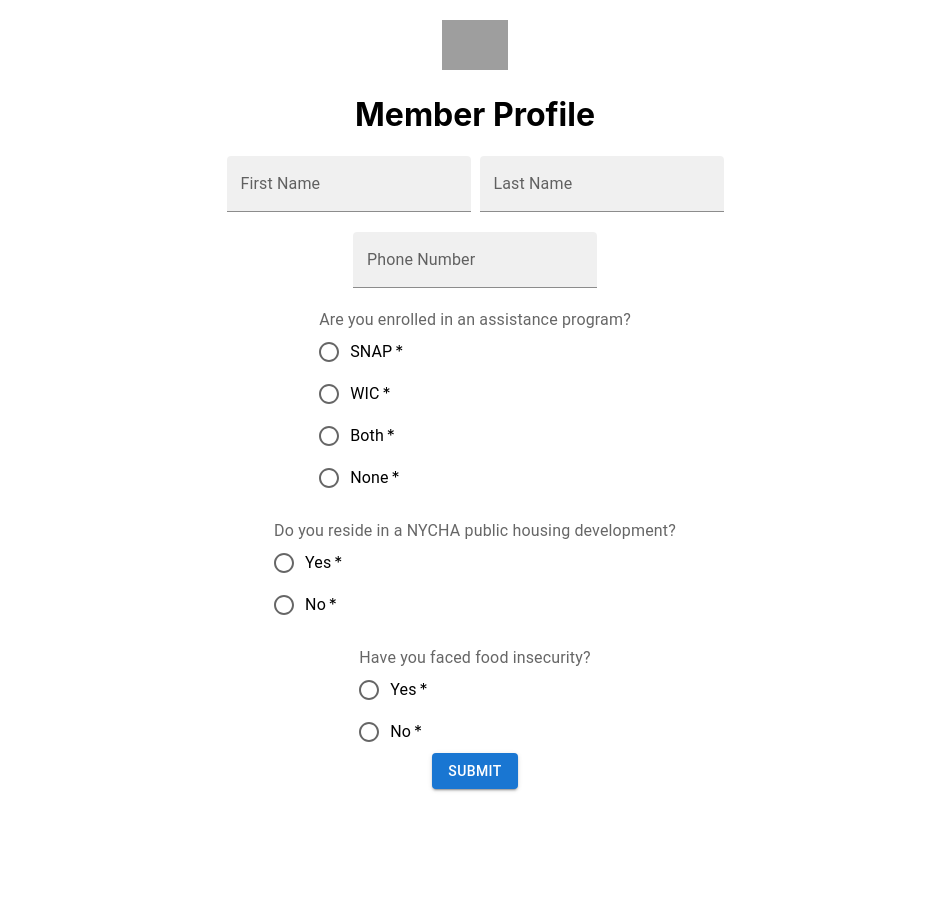
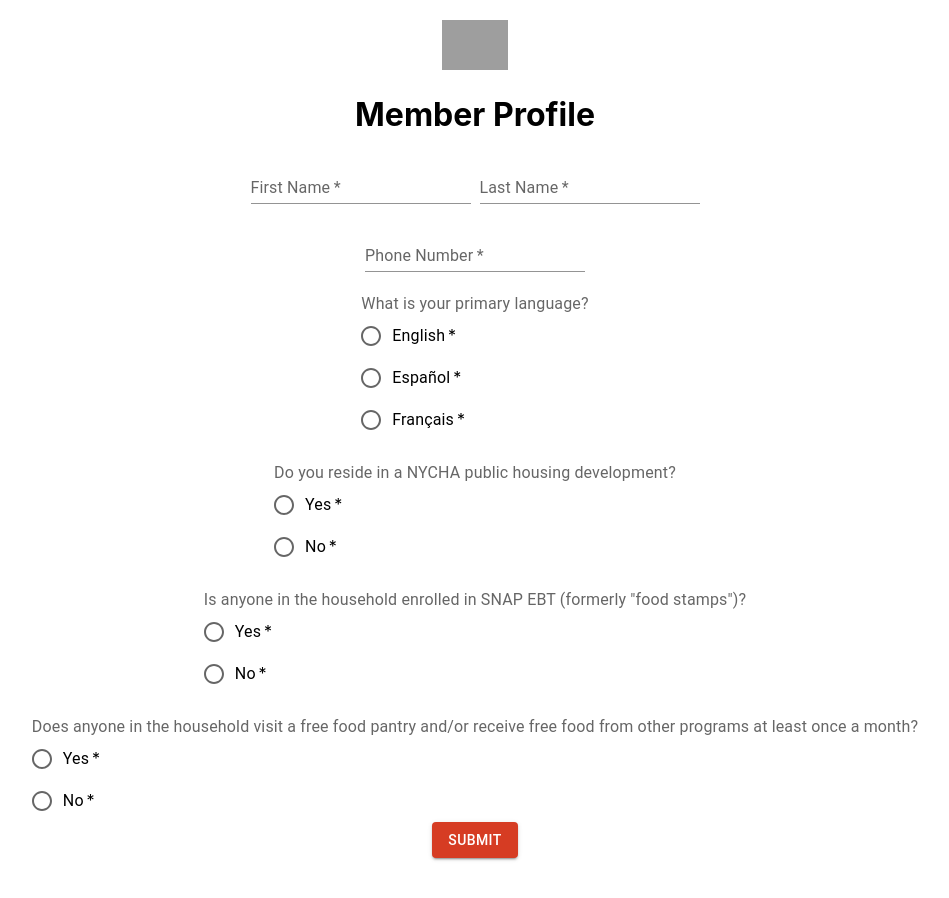
Before and after one commit to cfgdelaware23/Team-8, a React (Create React App) app in the folder Frontend/: page / in a window 1280 px wide. Shown: the whole page, without its empty margins (165-1114 px from the left). Before the commit the page ends 800 px from the top, so only its background shows below. Built offline with nearby package versions, Linux system fonts and the light colour scheme; grey boxes are pictures that could not be loaded.

Commit message:
signup finalized

```diff
--- a/Frontend/src/components/Signup.jsx
+++ b/Frontend/src/components/Signup.jsx
@@ -1,13 +1,13 @@
 import { useState } from 'react';
 import * as React from 'react';
 import FormControl from '@mui/material/FormControl';
-import InputLabel from '@mui/material/InputLabel';
-import FilledInput from '@mui/material/FilledInput';
 import Radio from '@mui/material/Radio';
 import RadioGroup from '@mui/material/RadioGroup';
 import FormControlLabel from '@mui/material/FormControlLabel';
 import FormLabel from '@mui/material/FormLabel';
 import Button from '@mui/material/Button';
+import { createTheme, ThemeProvider } from '@mui/material/styles';
+import TextField from '@mui/material/TextField';
 
 export default function Signup() {
   const [inputs, setInputs] = useState({});
@@ -18,18 +18,15 @@ export default function Signup() {
     setInputs(values => ({...values, [name]: value}))
   }
 
-  const handleAssistance = (event) => {
-    if (event.target.value === "SNAP"){
-      inputs.assistance = "SNAP"
+  const handleLanguage = (event) => {
+    if (event.target.value === "english"){
+      inputs.language = "English"
     }
-    else if (event.target.value === "WIC") {
-      inputs.assistance = "WIC"
-    }
-    else if (event.target.value === "both") {
-      inputs.assistance = "Both"
+    else if (event.target.value === "spanish"){
+      inputs.language = "Español"
     }
     else {
-      inputs.assistance = "None"
+      inputs.language = "Français"
     }
   }
 
@@ -41,6 +38,14 @@ export default function Signup() {
     }
   };
 
+  const handleAssistance = (event) => {
+    if (event.target.value === "yes") {
+      inputs.assistance = "Yes"
+    } else {
+      inputs.assistance = "No"
+    }
+  }
+
   const handleInsecurity = (event) => {
     if (event.target.value === "yes") {
       inputs.insecurity = "Yes"
@@ -49,79 +54,82 @@ export default function Signup() {
     }
   };
 
+  const theme = createTheme({
+    palette: {
+      primary: {
+        main: "#D63C23",
+      },
+    },
+  });
+
   const handleSubmit = (event) => {
     event.preventDefault();
     console.log(`Enter your first name: ${inputs.first_name}`)
     console.log(`Enter your last name: ${inputs.last_name}`)
     console.log(`Enter your cellphone number: ${inputs.number}`)
+    console.log(`What is your primary language ${inputs.language}`)
+    console.log(`Do you live in public housing? ${inputs.housing}`)
     console.log(`Are you enrolled in an assistance program? ${inputs.assistance}`)
-    console.log(`Do you live in public housing? ${inputs.housing}`)
     console.log(`Have you faced food insecurity? ${inputs.insecurity}`)
   }
 
   return (
-    // first name last name
-    // phone number
     // primary language - english, español, french
-    // Is anyone in the household enrolled in SNAP EBT (formerly "food stamps")?
-    // do u live in a housing development?
-    // Does anyone in the household visit a free food pantry and/or receive free food from other programs at least once a month?
 
     <form onSubmit={handleSubmit}>
       <br></br>
       <img src="https://codeforgood.net/wp-content/uploads/2023/09/Wellfare-Logo-1536x304.png" height="50px"/>
       <h1>Member Profile</h1>
-      <FormControl varaint="filled">
-        <InputLabel htmlFor="component-filled"> First Name</InputLabel>
-        <FilledInput
+      <TextField
+          required
           type="text"
-          id="component-outlined"
-          name="name"
+          id="standard-required"
+          label="First Name"
+          name="first_name"
           defaultValue={inputs.first_name || ""}
           onChange={handleChange}
-          required/>
-      </FormControl>
-      &nbsp;&nbsp;
-      <FormControl varaint="filled">
-        <InputLabel htmlFor="component-filled"> Last Name</InputLabel>
-        <FilledInput
+          variant="standard"
+        />
+        &nbsp;&nbsp;
+        <TextField
+          required
           type="text"
-          id="component-outlined"
-          name="name"
+          id="standard-required"
+          label="Last Name"
+          name="last_name"
           defaultValue={inputs.last_name || ""}
           onChange={handleChange}
-          required/>
-      </FormControl>
+          variant="standard"
+        />
+      <br></br>
+      <br></br>
+      <TextField
+          required
+          type="tel"
+          id="standard-required"
+          label="Phone Number"
+          name="number"
+          defaultValue={inputs.number || ""}
+          onChange={handleChange}
+          variant="standard"
+        />
       <br></br>
       <br></br>
       <FormControl>
-        <InputLabel htmlFor="component-filled">Phone Number</InputLabel>
-        <FilledInput
-          type="tel"
-          id="component-outlined"
-          name="number"
-          defaultValue={inputs.number || ""}
-          onChange={handleChange}
-          required/>
-      </FormControl>
-        <br></br>
-        <br></br>
-        <FormControl>
-          <FormLabel id="demo-radio-buttons-group-label">Are you enrolled in an assistance program?</FormLabel>
+          <FormLabel id="demo-radio-buttons-group-label">What is your primary language?</FormLabel>
           <RadioGroup
             aria-labelledby="demo-radio-buttons-group-label"
-            name="assistance-buttons-group"
-            onChange={handleAssistance}
+            name="language-buttons-group"
+            onChange={handleLanguage}
           >
-            <FormControlLabel value="SNAP" control={<Radio />} label="SNAP" required/>
-            <FormControlLabel value="WIC" control={<Radio />} label="WIC" required/>
-            <FormControlLabel value="both" control={<Radio />} label="Both" required/>
-            <FormControlLabel value="none" control={<Radio />} label="None" required/>
+            <FormControlLabel value="english" control={<Radio />} label="English" required/>
+            <FormControlLabel value="spanish" control={<Radio />} label="Español" required/>
+            <FormControlLabel value="french" control={<Radio />} label="Français" required/>
              </RadioGroup>
         </FormControl>
         <br></br>
         <br></br>
-        <FormControl>
+      <FormControl>
           <FormLabel id="demo-radio-buttons-group-label">Do you reside in a NYCHA public housing development?</FormLabel>
           <RadioGroup
             aria-labelledby="demo-radio-buttons-group-label"
@@ -135,7 +143,21 @@ export default function Signup() {
         <br></br>
         <br></br>
         <FormControl>
-          <FormLabel id="demo-radio-buttons-group-label">Have you faced food insecurity?</FormLabel>
+          <FormLabel id="demo-radio-buttons-group-label">Is anyone in the household enrolled in SNAP EBT (formerly "food stamps")?</FormLabel>
+          <RadioGroup
+            aria-labelledby="demo-radio-buttons-group-label"
+            name="assistance-buttons-group"
+            onChange={handleAssistance}
+          >
+            <FormControlLabel value="yes" control={<Radio />} label="Yes" required/>
+            <FormControlLabel value="no" control={<Radio />} label="No" required/>
+             </RadioGroup>
+        </FormControl>
+        <br></br>
+        <br></br>
+
+        <FormControl>
+          <FormLabel id="demo-radio-buttons-group-label">Does anyone in the household visit a free food pantry and/or receive free food from other programs at least once a month?</FormLabel>
           <RadioGroup
             aria-labelledby="demo-radio-buttons-group-label"
             name="insecurity-buttons-group"
@@ -147,7 +169,12 @@ export default function Signup() {
         </FormControl>
             <br></br>
 
-        <Button type="submit" variant="contained"> Submit </Button>
+            <ThemeProvider theme={theme}>
+              <Button type="submit" variant="contained" color="primary"> Submit </Button>
+            </ThemeProvider>
+            <br></br>
+            <br></br>
+            <br></br>
     </form>
   )
 }
```
